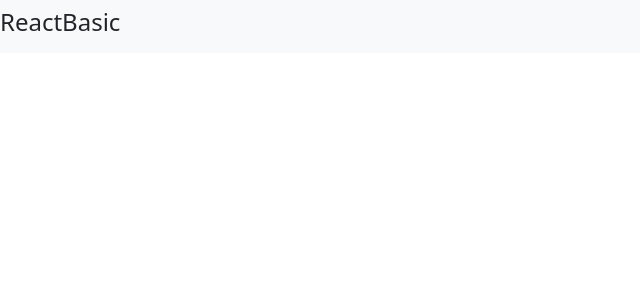
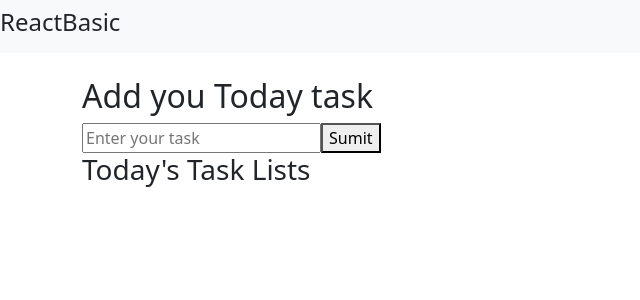
Before and after one commit to Ekadarshini7272/reactbasic, a React (Create React App) app: page /ToDoApp in a window 1280 px wide. Before the commit this address had no page. Shown: the top 300 px of the page, without its empty margins (0-640 px from the left). Built offline with nearby package versions, Linux system fonts and the light colour scheme.

Commit message:
ToDo List Add Task

```diff
--- a/src/App.js
+++ b/src/App.js
@@ -33,6 +33,8 @@ import CounterBtn from '../src/ReactBasicQuestion/CounterBtn';
 import ToggleBtn from '../src/ReactBasicQuestion/ToggleBtn';
 import ThemeToggle from "../src/ReactBasicQuestion/ThemeToggle";
 import InputDataForm from "../src/ReactBasicQuestion/InputDataForm";
+import FetchData from "../src/ReactBasicQuestion/FetchData";
+import ToDoApp from "./ReactBasicQuestion/ToDoTask/ToDoApp"
 import 'bootstrap/dist/css/bootstrap.min.css';
 
 function App() {
@@ -77,6 +79,8 @@ function App() {
            <Route path= "/ToggleBtn" element={<ToggleBtn/>}/>
            <Route path= "/ThemeToggle" element={<ThemeToggle/>}/>
            <Route path= "/InputDataForm" element={<InputDataForm/>}/>
+           <Route path= "/FetchData" element={<FetchData/>}/>
+           <Route path= "/ToDoApp" element={<ToDoApp/>}/>
          </Routes>
        </div>
      </div>
--- /dev/null
+++ b/src/ReactBasicQuestion/FetchData.js
@@ -0,0 +1,35 @@
+import React,{useState, useEffect} from "react";
+const UserList =()=> {
+    const [user, setUser] = useState([]);
+    const [error, setError] = useState(null);
+    const [loading, setLoading] = useState(true);
+
+    useEffect(() => {
+        const FetchData = async() => {
+            try{
+              const response = await fetch("https://jsonplaceholder.typicode.com/users");
+              if(!response.ok) throw new Error("Failed to fetch");
+              const data = await response.json();
+              setUser(data)
+            } catch(err){
+               setError(err.message)
+            } finally {
+              setLoading(false);
+            }
+        }
+        FetchData();
+    }, []);
+    if(loading) return <p>Loading to fetch data...</p>
+    if(error) return <p>{error}</p>
+    return(
+        <>
+        <h1>Users List Data</h1>
+        <ul>
+            {user.map((users) => (
+               <li key={users.id}>{users.name}</li>
+            ))}
+        </ul>
+        </>
+    );
+};
+export default UserList;
--- /dev/null
+++ b/src/ReactBasicQuestion/ToDoTask/AddTaskForm.js
@@ -0,0 +1,22 @@
+import React, {useState} from "react";
+
+const AddTaskForm = ({onAddTask}) => {
+    const [task, setTask] = useState("");
+
+    const handleTaskSumbit = (e) => {
+        e.preventDefault();
+        onAddTask(task);
+        if (!task.trim()) return;
+        setTask("");
+    }
+    return (
+        <>
+        <h2>Add you Today task</h2>
+        <form onSubmit={handleTaskSumbit}>
+            <input type="text" placeholder="Enter your task" value={task} onChange={(e) => setTask(e.target.value)}/>
+            <button type="submit">Sumit</button>
+        </form>
+        </>
+    );
+};
+export default AddTaskForm;
--- /dev/null
+++ b/src/ReactBasicQuestion/ToDoTask/ToDoApp.js
@@ -0,0 +1,18 @@
+import React,{useState, useEffect} from "react";
+import AddTaskForm from "./AddTaskForm";
+import ToDoList from "./ToDoList";
+
+const ToDoApp = () => {
+    const [tasks, setTasks] = useState([]);
+
+    const handleAddTask = (newTask) => {
+      setTasks([...tasks, newTask])
+    }
+    return(
+        <>
+         <AddTaskForm onAddTask = {handleAddTask}/>
+         <ToDoList myTaskList = {tasks}/>
+        </>
+    );
+};
+export default ToDoApp;
--- /dev/null
+++ b/src/ReactBasicQuestion/ToDoTask/ToDoList.js
@@ -0,0 +1,15 @@
+import React,{useState} from "react";
+
+const ToDoList = ({myTaskList}) => {
+    return(
+        <>
+        <h3>Today's Task Lists</h3>
+        <ul>
+           {myTaskList.map((task, index) => (
+            <li key={index}>{task}</li>
+           ))}
+        </ul>
+        </>
+    );
+};
+export default ToDoList;
```
